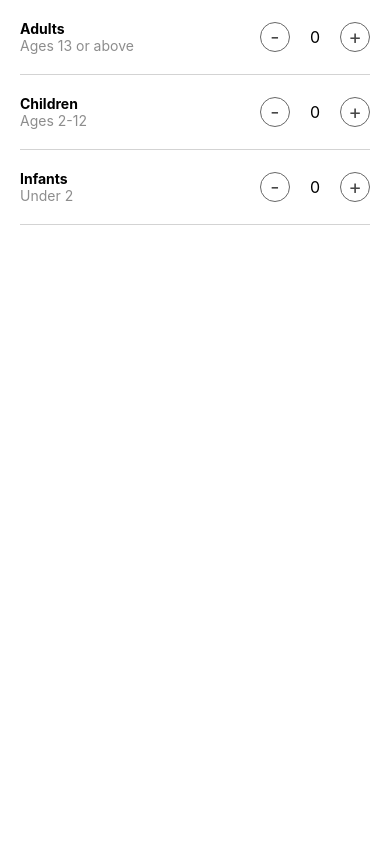
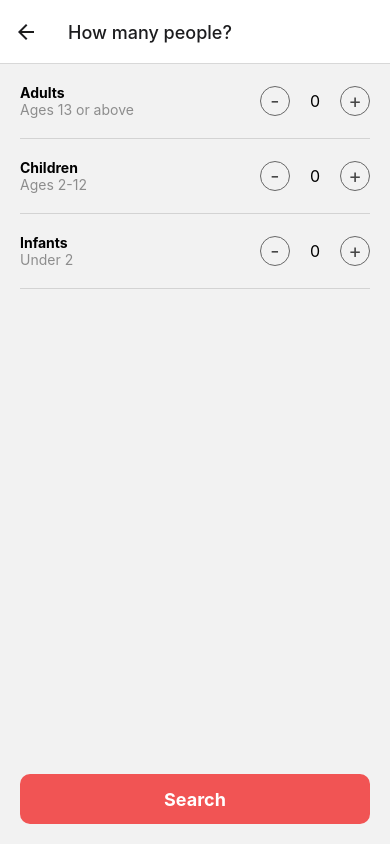
Before and after one commit to louiestokk/airbnbClone-react-native, a React Native app: screen /Guests in a window 390 px wide. Built offline with nearby package versions, Linux system fonts and the light colour scheme.

Commit message:
finished navigation

```diff
--- a/App.js
+++ b/App.js
@@ -6,6 +6,7 @@
   SafeAreaView,
   StatusBar
 } from "react-native";
+import "react-native-gesture-handler";
 import Icon from "react-native-vector-icons/FontAwesome";
 import Home from "./screens/Home";
 import Post from "./components/Post";
@@ -13,6 +14,7 @@
 import SearchResults from "./screens/SearchResults";
 import DestinationSearch from "./screens/DestinationSearch";
 import Guest from "./screens/Guest";
+import Router from "./navigation/Router";
 const App = () => {
   const post1 = feed[0];
   return (
@@ -22,13 +24,7 @@
         animated={true}
         backgroundColor="#61dafb"
       />
-      <SafeAreaView>
-        {/* <Home /> */}
-        {/* <Post post={post1} /> */}
-        {/* <SearchResults /> */}
-        {/* <DestinationSearch /> */}
-        <Guest />
-      </SafeAreaView>
+      <Router />
     </>
   );
 };
--- /dev/null
+++ b/navigation/ExploreNavigator.js
@@ -0,0 +1,28 @@
+import React from "react";
+import { createStackNavigator } from "@react-navigation/stack";
+import Home from "../screens/Home";
+import SearchResults from "../screens/SearchResults";
+const Stack = createStackNavigator();
+
+const ExploreNavigator = () => {
+  return (
+    <Stack.Navigator>
+      <Stack.Screen
+        name={"Welcome"}
+        component={Home}
+        options={{
+          headerShown: false
+        }}
+      />
+      <Stack.Screen
+        name={"SearchResults"}
+        component={SearchResults}
+        options={{
+          title: "Search your destination"
+        }}
+      />
+    </Stack.Navigator>
+  );
+};
+
+export default ExploreNavigator;
--- /dev/null
+++ b/navigation/HomeTabNavigator.js
@@ -0,0 +1,68 @@
+import { View, Text } from "react-native";
+import React from "react";
+import { createBottomTabNavigator } from "@react-navigation/bottom-tabs";
+import Fontisto from "react-native-vector-icons/Fontisto";
+import FontAwesome from "react-native-vector-icons/FontAwesome";
+import FontAwesome5 from "react-native-vector-icons/FontAwesome5";
+import Feather from "react-native-vector-icons/Feather";
+import EvilIcons from "react-native-vector-icons/EvilIcons";
+import Home from "../screens/Home";
+import ExploreNavigator from "./ExploreNavigator";
+const Tab = createBottomTabNavigator();
+const HomeTabNavigator = () => {
+  return (
+    <Tab.Navigator
+      screenOptions={{
+        tabBarActiveTintColor: "#f15454"
+      }}
+    >
+      <Tab.Screen
+        name="Explore"
+        component={ExploreNavigator}
+        options={{
+          tabBarIcon: ({ color }) => (
+            <Fontisto name="search" size={25} color={color} />
+          )
+        }}
+      />
+      <Tab.Screen
+        name="Saved"
+        component={Home}
+        options={{
+          tabBarIcon: ({ color }) => (
+            <FontAwesome name="heart-o" size={25} color={color} />
+          )
+        }}
+      />
+      <Tab.Screen
+        name="Airbnb"
+        component={Home}
+        options={{
+          tabBarIcon: ({ color }) => (
+            <FontAwesome5 name="airbnb" size={25} color={color} />
+          )
+        }}
+      />
+      <Tab.Screen
+        name="Messages"
+        component={Home}
+        options={{
+          tabBarIcon: ({ color }) => (
+            <Feather name="message-square" size={25} color={color} />
+          )
+        }}
+      />
+      <Tab.Screen
+        name="Profile"
+        component={Home}
+        options={{
+          tabBarIcon: ({ color }) => (
+            <EvilIcons name="user" size={25} color={color} />
+          )
+        }}
+      />
+    </Tab.Navigator>
+  );
+};
+
+export default HomeTabNavigator;
--- /dev/null
+++ b/navigation/Router.js
@@ -0,0 +1,39 @@
+import React from "react";
+import { createStackNavigator } from "@react-navigation/stack";
+import { NavigationContainer } from "@react-navigation/native";
+import DestinationSearch from "../screens/DestinationSearch";
+import Guest from "../screens/Guest";
+import HomeTabNavigator from "./HomeTabNavigator";
+const Stack = createStackNavigator();
+
+const Router = () => {
+  return (
+    <NavigationContainer>
+      <Stack.Navigator>
+        <Stack.Screen
+          name="Home"
+          component={HomeTabNavigator}
+          options={{
+            headerShown: false
+          }}
+        />
+        <Stack.Screen
+          name="Destination Search"
+          component={DestinationSearch}
+          options={{
+            title: "Search your destination"
+          }}
+        />
+        <Stack.Screen
+          name="Guests"
+          component={Guest}
+          options={{
+            title: "How many people?"
+          }}
+        />
+      </Stack.Navigator>
+    </NavigationContainer>
+  );
+};
+
+export default Router;
--- a/screens/DestinationSearch.js
+++ b/screens/DestinationSearch.js
@@ -1,10 +1,18 @@
-import { View, Text, StyleSheet, TextInput, FlatList } from "react-native";
+import {
+  View,
+  Text,
+  StyleSheet,
+  TextInput,
+  FlatList,
+  Pressable
+} from "react-native";
 import React, { useState } from "react";
 import search from "../assets/data/search";
 import Entypo from "react-native-vector-icons/Entypo";
+import { useNavigation } from "@react-navigation/native";
 const DestinationSearch = () => {
   const [inputText, setInputText] = useState("");
-
+  const navigation = useNavigation();
   return (
     <View style={styles.container}>
       <TextInput
@@ -16,12 +24,16 @@
       <FlatList
         data={search}
         renderItem={({ item, index }) => (
-          <View key={index} style={styles.row}>
+          <Pressable
+            onPress={() => navigation.navigate("Guests")}
+            key={index}
+            style={styles.row}
+          >
             <View style={styles.iconContainer}>
               <Entypo name="location-pin" size={30} />
             </View>
             <Text style={styles.locationText}>{item.description}</Text>
-          </View>
+          </Pressable>
         )}
       />
     </View>
--- a/screens/Guest.js
+++ b/screens/Guest.js
@@ -1,11 +1,18 @@
 import { View, Text, StyleSheet, Pressable } from "react-native";
 import React, { useState } from "react";
-
+import { useNavigation } from "@react-navigation/native";
 const Guest = () => {
+  const navigation = useNavigation();
   const [adults, setAdults] = useState(0);
   const [children, setChildren] = useState(0);
   const [infents, setInfents] = useState(0);
   return (
+    <View
+      style={{
+        justifyContent: "space-between",
+        height: "100%"
+      }}
+    >
       <View>
         <View style={styles.row}>
           <View>
@@ -188,6 +195,37 @@
           </View>
         </View>
       </View>
+
+      <Pressable
+        onPress={() =>
+          navigation.navigate("Home", {
+            screen: "Explore",
+            params: {
+              screen: "SearchResults"
+            }
+          })
+        }
+        style={{
+          marginBottom: 20,
+          backgroundColor: "#f15454",
+          alignItems: "center",
+          justifyContent: "center",
+          height: 50,
+          marginHorizontal: 20,
+          borderRadius: 10
+        }}
+      >
+        <Text
+          style={{
+            fontSize: 18,
+            color: "white",
+            fontWeight: "bold"
+          }}
+        >
+          Search
+        </Text>
+      </Pressable>
+    </View>
   );
 };
 
--- a/screens/Home.js
+++ b/screens/Home.js
@@ -8,13 +8,15 @@
   Pressable,
   Dimensions
 } from "react-native";
+import { useNavigation } from "@react-navigation/native";
 import Fontisto from "react-native-vector-icons/Fontisto";
 const Home = () => {
+  const navigation = useNavigation();
   return (
     <View>
       <Pressable
         style={styles.searchButton}
-        onPress={() => console.warn("search btn clicked")}
+        onPress={() => navigation.navigate("Destination Search")}
       >
         <Fontisto name="search" size={25} color="#f15454" />
         <Text style={styles.buttonText}>Where are you going?</Text>
@@ -78,7 +80,7 @@
     alignItems: "center",
     textAlign: "center",
     position: "absolute",
-    top: 20,
+    top: 30,
     zIndex: 100
   },
   searchButtonText: {
```
Also changed, not shown: package.json (+12 -1 lines), 1 other file (tests, documents, lock files or other folders). Lines whose indentation alone changed are shown as unchanged.
